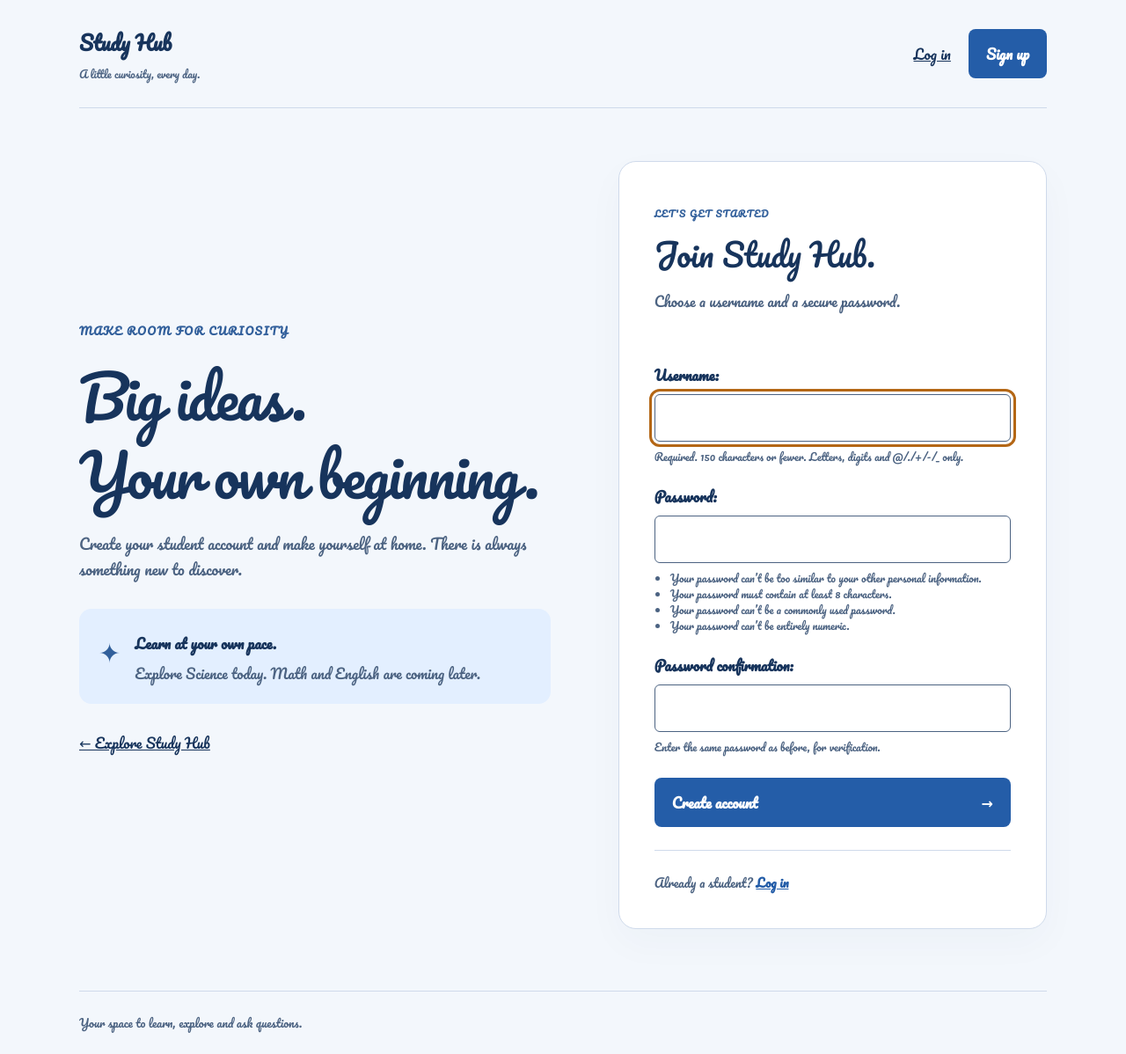
After one commit to lighteningchess2006-bit/solar_system, a Django app: page /accounts/signup/ in a window 1280 px wide. The commit adds this page. Shown: the whole page at 88% size. Run offline with Django 5.2, Linux system fonts and the light colour scheme.

Commit message:
Add student authentication and blue Pacifico interface

```diff
--- a/config/settings.py
+++ b/config/settings.py
@@ -129,3 +129,7 @@ STATICFILES_DIRS = [('explorer', BASE_DIR / 'dist')]
 # https://docs.djangoproject.com/en/5.2/ref/settings/#default-auto-field
 
 DEFAULT_AUTO_FIELD = 'django.db.models.BigAutoField'
+
+LOGIN_URL = 'learning:login'
+LOGIN_REDIRECT_URL = 'learning:home'
+LOGOUT_REDIRECT_URL = 'learning:home'
--- a/learning/static/learning/study.css
+++ b/learning/static/learning/study.css
@@ -1,28 +1,68 @@
-:root { color-scheme: light; font-family: 'Segoe UI', sans-serif; color: #183d37; background: #f6f5ef; }
+:root { color-scheme: light; font-family: 'Pacifico', cursive; color: #17345c; background: #f3f7fc; }
 * { box-sizing: border-box; }
 body { margin: 0; }
+header, nav { display: flex; align-items: center; justify-content: space-between; gap: 20px; flex-wrap: wrap; }
+nav form { margin: 0; }
+button, input { font: inherit; }
+button.button { border: 0; cursor: pointer; }
+.auth-form { max-width: 480px; }
+.auth-form label { display: block; margin-bottom: 8px; font-weight: 650; }
+.auth-form input { width: 100%; padding: 12px; border: 1px solid #4c6382; border-radius: 6px; }
+.auth-form .helptext { display: block; margin-top: 8px; color: #4c6382; line-height: 1.5; }
+.errorlist { color: #9c2920; }
+input:focus-visible, button:focus-visible { outline: 3px solid #b46716; outline-offset: 3px; }
 header, main, footer { width: min(1100px, 90%); margin: auto; }
-header { padding: 28px 0; border-bottom: 1px solid #d4ded4; }
+header { padding: 28px 0; border-bottom: 1px solid #cfdaeb; }
 a { color: inherit; }
 .brand { display: inline-block; font-size: 23px; font-weight: 750; text-decoration: none; }
-.brand span { display: block; margin-top: 5px; font-size: 12px; font-weight: 400; color: #52675e; }
+.brand span { display: block; margin-top: 5px; font-size: 12px; font-weight: 400; color: #4c6382; }
 main { padding: 60px 0 70px; min-height: 72vh; }
 .eyebrow, .number { font-size: 12px; font-weight: 650; letter-spacing: .12em; }
-.eyebrow { color: #416d5c; }
-h1 { font: 500 clamp(42px, 7vw, 76px)/1.05 Georgia, serif; margin: 20px 0; letter-spacing: -.035em; }
-.intro { max-width: 570px; font-size: 18px; line-height: 1.7; color: #52675e; }
+.eyebrow { color: #315f9b; }
+h1 { font: 400 clamp(42px, 7vw, 76px)/1.35 'Pacifico', cursive; margin: 20px 0; letter-spacing: -.035em; }
+.intro { max-width: 570px; font-size: 18px; line-height: 1.7; color: #4c6382; }
 .subjects { display: grid; grid-template-columns: repeat(3, 1fr); gap: 20px; margin-top: 40px; }
-.card { display: flex; flex-direction: column; padding: 28px; border: 1px solid #d4ded4; border-radius: 16px; background: #fffef9; }
-.science { background: #e5efdf; border-color: #b0c6a7; }
-.number { color: #52675e; font-size: 10px; }
-h2 { font: 500 30px Georgia, serif; margin: 18px 0 8px; }
+.card { display: flex; flex-direction: column; padding: 28px; border: 1px solid #cfdaeb; border-radius: 16px; background: #ffffff; }
+.science { background: #e3efff; border-color: #a8c6ee; }
+.number { color: #4c6382; font-size: 10px; }
+h2 { font: 400 30px/1.4 'Pacifico', cursive; margin: 18px 0 8px; }
 .card p:not(.number), .welcome p { line-height: 1.75; }
-.button { display: inline-flex; justify-content: space-between; gap: 28px; padding: 14px 20px; margin-top: auto; border-radius: 8px; background: #214e40; color: white; text-decoration: none; font-weight: 650; }
-.button:hover { background: #153a2f; }
+.button { display: inline-flex; justify-content: space-between; gap: 28px; padding: 14px 20px; margin-top: auto; border-radius: 8px; background: #245da8; color: white; text-decoration: none; font-weight: 650; }
+.button:hover { background: #19467f; }
 a:focus-visible { outline: 3px solid #b46716; outline-offset: 5px; }
-.soon { margin-top: auto; padding-top: 14px; font-size: 13px; color: #52675e; }
-footer { border-top: 1px solid #d4ded4; padding: 24px 0; font-size: 13px; color: #52675e; }
+.soon { margin-top: auto; padding-top: 14px; font-size: 13px; color: #4c6382; }
+footer { border-top: 1px solid #cfdaeb; padding: 24px 0; font-size: 13px; color: #4c6382; }
 .back { display: inline-block; margin-bottom: 28px; }
-.welcome { max-width: 680px; margin: 30px 0; padding: 28px; border-radius: 16px; background: #e5efdf; }
+.welcome { max-width: 680px; margin: 30px 0; padding: 28px; border-radius: 16px; background: #e3efff; }
 .welcome h2 { margin-top: 0; }
 @media (max-width: 760px) { .subjects { grid-template-columns: 1fr; } main { padding-top: 36px; } .card { min-height: 240px; } }
+
+/* Student account screens */
+.account-layout { display: grid; grid-template-columns: 1.1fr 1fr; gap: clamp(32px, 6vw, 80px); align-items: center; }
+.account-story h1 { font-size: clamp(42px, 5.3vw, 66px); }
+.account-story .intro { font-size: 17px; }
+.study-note { display: flex; align-items: flex-start; gap: 16px; margin: 30px 0; padding: 22px; background: #e3efff; border-radius: 14px; }
+.study-note > span { font-size: 30px; color: #315f9b; }
+.study-note strong { display: block; margin-top: 3px; }
+.study-note p { margin: 8px 0 0; line-height: 1.6; color: #4c6382; }
+.account-panel { padding: clamp(24px, 4vw, 40px); border: 1px solid #cfdaeb; border-radius: 20px; background: #ffffff; box-shadow: 0 16px 44px #17345c08; }
+.account-panel h2 { font-size: 36px; margin: 12px 0; }
+.account-panel .eyebrow { font-size: 10px; }
+.account-description { color: #4c6382; line-height: 1.6; margin-bottom: 28px; }
+.form-field { margin: 0 0 22px; }
+.auth-form input { background: #fff; min-height: 48px; }
+.auth-form .helptext { font-size: 12px; }
+.helptext ul { padding-left: 18px; margin: 8px 0; }
+.auth-form .button { width: 100%; margin-top: 4px; }
+.errorlist { padding-left: 20px; font-size: 14px; line-height: 1.5; }
+.form-alert { border-left: 3px solid #9c2920; background: #fff0ed; padding: 8px 12px; margin-bottom: 20px; }
+.account-switch { margin: 26px 0 0; padding-top: 24px; border-top: 1px solid #cfdaeb; font-size: 14px; color: #4c6382; }
+.account-switch a { font-weight: 650; color: #245da8; }
+@media (max-width: 760px) {
+  .account-layout { grid-template-columns: 1fr; gap: 24px; }
+  .account-story h1 { font-size: 44px; }
+  .account-story .study-note { display: none; }
+  .account-story .back { margin-bottom: 0; }
+  nav { gap: 14px; }
+  nav .button { padding: 10px 14px; }
+}
--- /dev/null
+++ b/learning/templates/learning/account_fields.html
@@ -0,0 +1,11 @@
+{% if form.non_field_errors %}
+  <div class="form-alert" role="alert">{{ form.non_field_errors }}</div>
+{% endif %}
+{% for field in form %}
+  <div class="form-field">
+    {{ field.label_tag }}
+    {{ field }}
+    {% if field.help_text %}<div class="helptext" id="{{ field.auto_id }}_helptext">{{ field.help_text|safe }}</div>{% endif %}
+    {% if field.errors %}<div role="alert">{{ field.errors }}</div>{% endif %}
+  </div>
+{% endfor %}
--- a/learning/templates/learning/base.html
+++ b/learning/templates/learning/base.html
@@ -5,10 +5,26 @@
   <meta charset="utf-8">
   <meta name="viewport" content="width=device-width, initial-scale=1">
   <title>{% block title %}Study Hub{% endblock %}</title>
+  <link rel="preconnect" href="https://fonts.googleapis.com">
+  <link rel="preconnect" href="https://fonts.gstatic.com" crossorigin>
+  <link href="https://fonts.googleapis.com/css2?family=Pacifico&display=swap" rel="stylesheet">
   <link rel="stylesheet" href="{% static 'learning/study.css' %}">
 </head>
 <body>
-  <header><a class="brand" href="{% url 'learning:home' %}">Study Hub<span>A little curiosity, every day.</span></a></header>
+  <header>
+    <a class="brand" href="{% url 'learning:home' %}">Study Hub<span>A little curiosity, every day.</span></a>
+    <nav aria-label="Account">
+      {% if user.is_authenticated %}
+        <form method="post" action="{% url 'learning:logout' %}">
+          {% csrf_token %}
+          <button class="button" type="submit">Log out</button>
+        </form>
+      {% else %}
+        <a href="{% url 'learning:login' %}">Log in</a>
+        <a class="button" href="{% url 'learning:signup' %}">Sign up</a>
+      {% endif %}
+    </nav>
+  </header>
   <main>{% block content %}{% endblock %}</main>
   <footer>Your space to learn, explore and ask questions.</footer>
 </body>
--- a/learning/templates/learning/home.html
+++ b/learning/templates/learning/home.html
@@ -1,6 +1,9 @@
 {% extends 'learning/base.html' %}
 {% block content %}
   <p class="eyebrow">WELCOME TO YOUR STUDY SPACE</p>
+  {% if user.is_authenticated %}
+    <p class="intro">Welcome, {{ user.username }}!</p>
+  {% endif %}
   <h1>Big ideas.<br>Small steps.</h1>
   <p class="intro">Welcome to Study Hub. Choose a subject and discover something new today.</p>
   <section class="subjects" aria-label="Study subjects">
--- /dev/null
+++ b/learning/templates/learning/signup.html
@@ -0,0 +1,24 @@
+{% extends 'learning/base.html' %}
+{% block title %}Sign up | Study Hub{% endblock %}
+{% block content %}
+<section class="account-layout" aria-labelledby="account-title">
+  <div class="account-story">
+    <p class="eyebrow">MAKE ROOM FOR CURIOSITY</p>
+    <h1 id="account-title">Big ideas.<br>Your own beginning.</h1>
+    <p class="intro">Create your student account and make yourself at home. There is always something new to discover.</p>
+    <div class="study-note"><span aria-hidden="true">✦</span><div><strong>Learn at your own pace.</strong><p>Explore Science today. Math and English are coming later.</p></div></div>
+    <a class="back" href="{% url 'learning:home' %}">&larr; Explore Study Hub</a>
+  </div>
+  <div class="account-panel">
+    <p class="eyebrow">LET'S GET STARTED</p>
+    <h2>Join Study Hub.</h2>
+    <p class="account-description">Choose a username and a secure password.</p>
+    <form class="auth-form" method="post">
+      {% csrf_token %}
+      {% include 'learning/account_fields.html' %}
+      <button class="button" type="submit">Create account <span aria-hidden="true">&rarr;</span></button>
+    </form>
+    <p class="account-switch">Already a student? <a href="{% url 'learning:login' %}">Log in</a></p>
+  </div>
+</section>
+{% endblock %}
--- a/learning/urls.py
+++ b/learning/urls.py
@@ -1,10 +1,14 @@
 from django.urls import path
+from django.contrib.auth import views as auth_views
 
 from . import views
 
 app_name = 'learning'
 
 urlpatterns = [
+    path('accounts/signup/', views.signup, name='signup'),
+    path('accounts/login/', auth_views.LoginView.as_view(template_name='learning/login.html'), name='login'),
+    path('accounts/logout/', auth_views.LogoutView.as_view(), name='logout'),
     path('', views.home, name='home'),
     path('science/', views.science, name='science'),
 ]
--- a/learning/views.py
+++ b/learning/views.py
@@ -1,4 +1,19 @@
-from django.shortcuts import render
+from django.contrib.auth import login
+from django.contrib.auth.forms import UserCreationForm
+from django.shortcuts import redirect, render
+from django.views.decorators.http import require_http_methods
+
+
+@require_http_methods(['GET', 'POST'])
+def signup(request):
+    if request.user.is_authenticated:
+        return redirect('learning:home')
+    form = UserCreationForm(request.POST if request.method == 'POST' else None)
+    if request.method == 'POST' and form.is_valid():
+        user = form.save()
+        login(request, user)
+        return redirect('learning:home')
+    return render(request, 'learning/signup.html', {'form': form})
 
 def home(request):
     return render(request, 'learning/home.html')
```
Also changed, not shown: learning/templates/learning/login.html (added, +25 -0 lines), learning/tests.py (+71 -1 lines), README.md.
